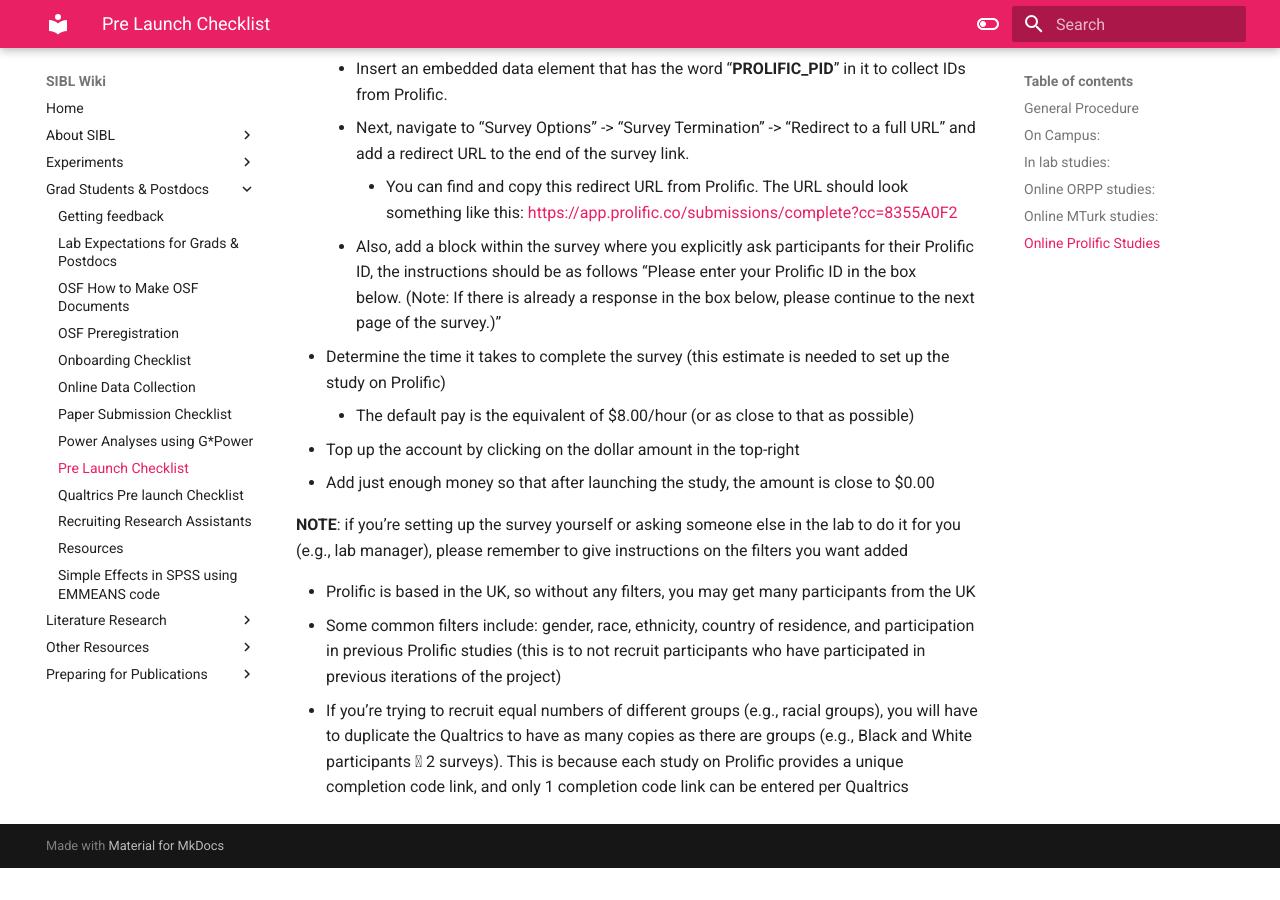
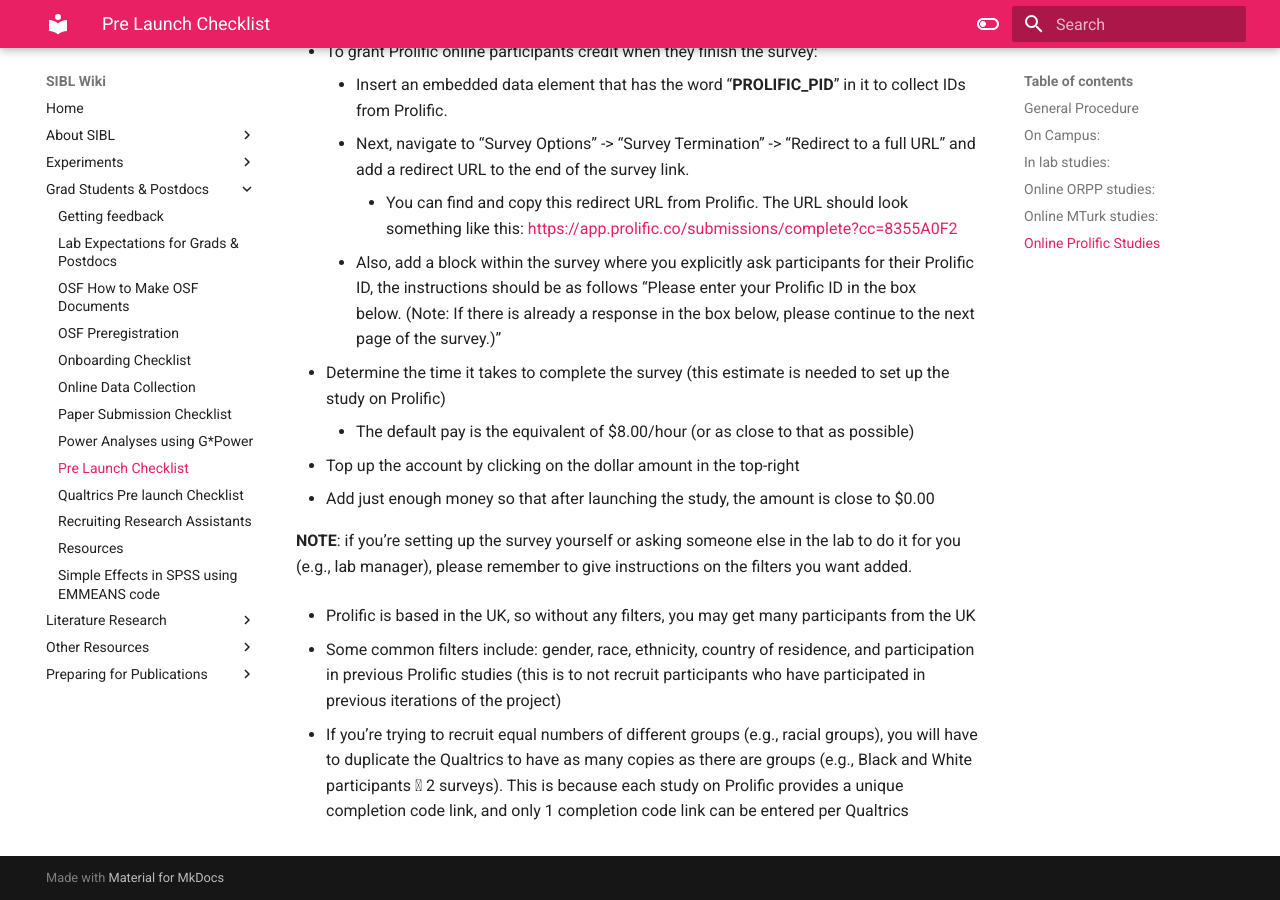
Before and after one commit to siblwiki/siblwiki-main-mkdocs, an MkDocs documentation site: the page built from docs/Grad Students & Postdocs/Pre-Launch Checklist.md, in a window 1280 px wide and 900 px high, scrolled down 2785 px. Built offline with MkDocs 1.6.1 and Material for MkDocs 9.7.7, drawn with Linux system fonts in a browser that asks for light colours; before the commit the page ends 3653 px from its top, so only the background shows below that.

Commit message:
Reformatting bullet points

```diff
--- a/docs/Grad Students & Postdocs/Pre-Launch Checklist.md
+++ b/docs/Grad Students & Postdocs/Pre-Launch Checklist.md
@@ -42,7 +42,9 @@ Make sure all of the materials have been created:
 **NOTE**: If you’re setting up the survey yourself or asking someone else in the lab to do it for you (e.g., lab manager), please remember to *give instructions on the filters* you want added
 
 - Some common filters include: gender, age, and participation in previous ORPP studies (this is to filter out participants from previous iterations of the project)
+
 - If you’re trying to recruit equal numbers of different groups (e.g., gender), you will have to duplicate the Qualtrics to have as many copies as there are groups (e.g., women and men participants -> 2 surveys). This is because each study on ORPP provides a unique redirect link, and only 1 redirect link can be entered per Qualtrics
+
 
 ### Online MTurk studies:
 
@@ -73,8 +75,10 @@ Make sure all of the materials have been created:
 - Top up the account by clicking on the dollar amount in the top-right
 - Add just enough money so that after launching the study, the amount is close to $0.00
 
-**NOTE**: if you’re setting up the survey yourself or asking someone else in the lab to do it for you (e.g., lab manager), please remember to give instructions on the filters you want added
+**NOTE**: if you’re setting up the survey yourself or asking someone else in the lab to do it for you (e.g., lab manager), please remember to give instructions on the filters you want added.
 
 - Prolific is based in the UK, so without any filters, you may get many participants from the UK
+
 - Some common filters include: gender, race, ethnicity, country of residence, and participation in previous Prolific studies (this is to not recruit participants who have participated in previous iterations of the project)
+
 - If you’re trying to recruit equal numbers of different groups (e.g., racial groups), you will have to duplicate the Qualtrics to have as many copies as there are groups (e.g., Black and White participants  2 surveys). This is because each study on Prolific provides a unique completion code link, and only 1 completion code link can be entered per Qualtrics
```
Also changed, not shown: docs/Grad Students & Postdocs/Recruiting Research Assistants.md (+4 -0 lines), docs/Grad Students & Postdocs/Simple Effects in SPSS using EMMEANS code.md (+1 -0 lines), docs/.obsidian/workspace.json.
